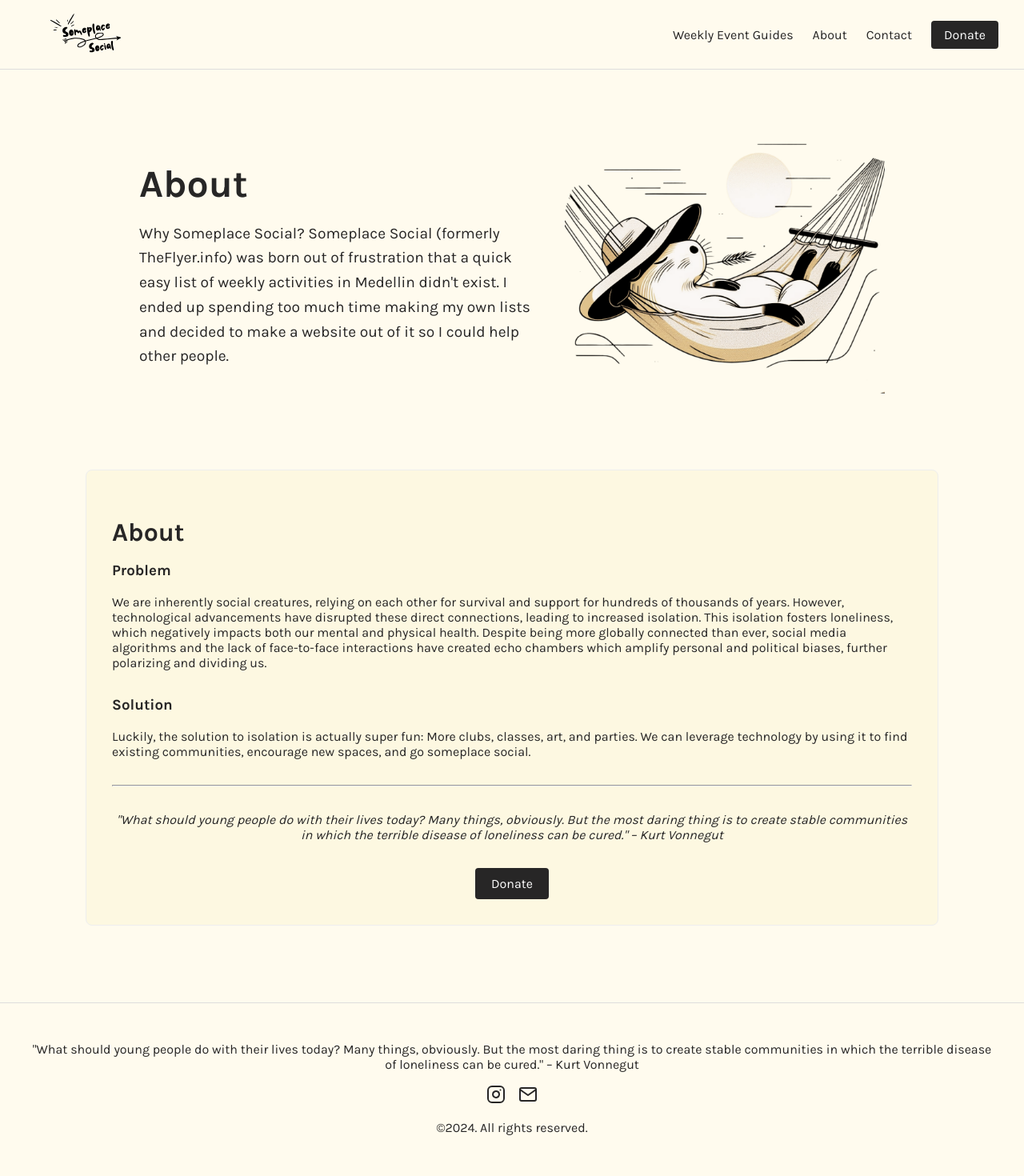
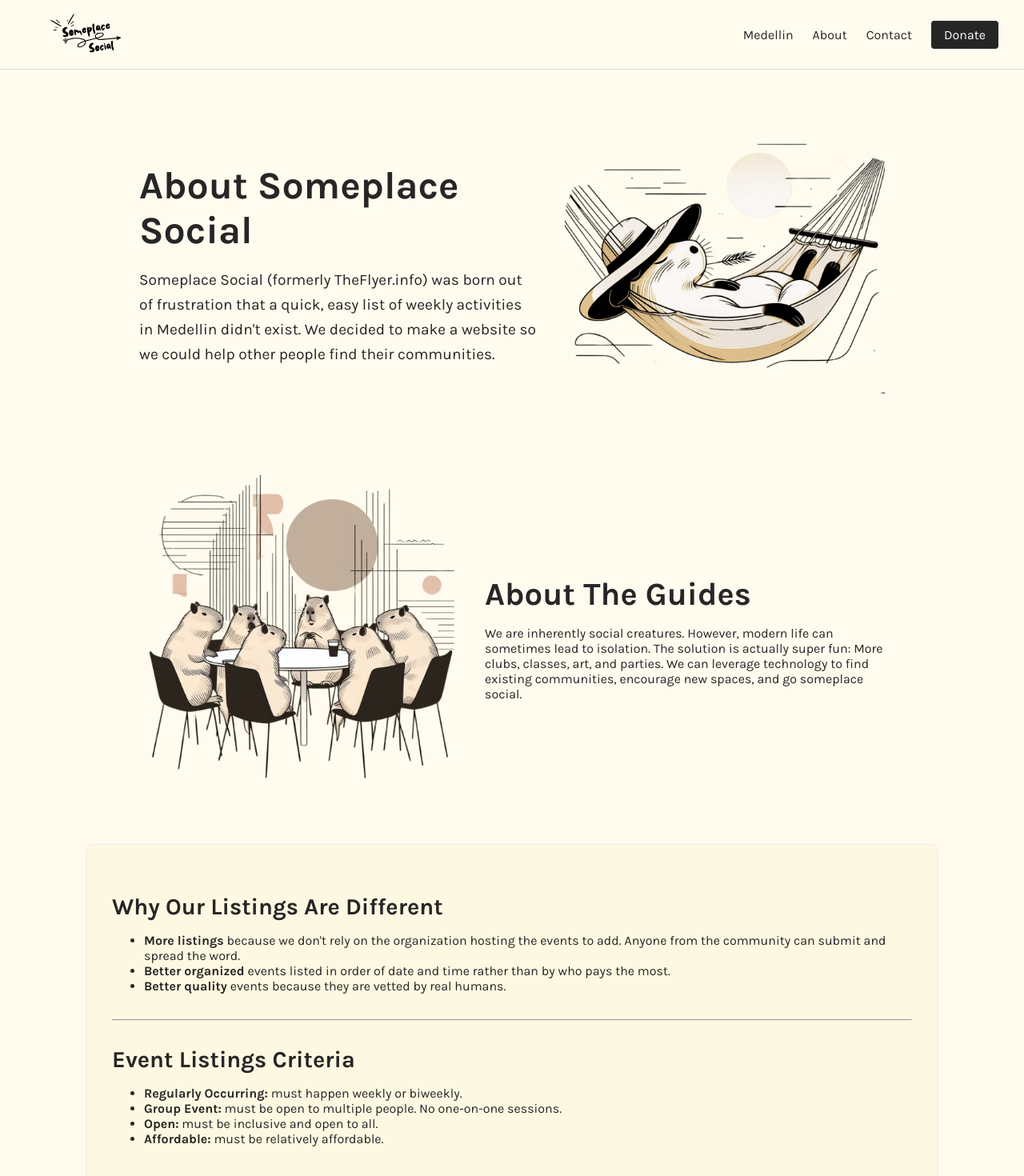
Before and after one commit to someplace-social/someplace_social, a Next.js app: page /about in a window 1280 px wide. Shown: the top 1470 px of the page at 80% size. Built offline with nearby package versions, Linux system fonts and the light colour scheme.

Commit message:
refactor: merge about and guides pages, and simplify header navigation

```diff
--- a/app/about/page.tsx
+++ b/app/about/page.tsx
@@ -4,11 +4,12 @@
 export default function AboutPage() {
   return (
     <main className={styles.page}>
+      {/* Section 1: About Someplace Social */}
       <section className={styles.heroSection}>
         <div className={styles.heroText}>
-          <h1 style={{ fontSize: '3em', marginBottom: '1rem' }}>About</h1>
+          <h1 style={{ fontSize: '3em', marginBottom: '1rem' }}>About Someplace Social</h1>
           <p style={{ fontSize: '1.2em', lineHeight: 1.6 }}>
-            Why Someplace Social? Someplace Social (formerly TheFlyer.info) was born out of frustration that a quick easy list of weekly activities in Medellin didn't exist. I ended up spending too much time making my own lists and decided to make a website out of it so I could help other people.
+            Someplace Social (formerly TheFlyer.info) was born out of frustration that a quick, easy list of weekly activities in Medellin didn't exist. We decided to make a website so we could help other people find their communities.
           </p>
         </div>
         <div className={styles.illustrationContainer}>
@@ -16,15 +17,34 @@
         </div>
       </section>
 
+      {/* Section 2: About The Guides */}
+      <section className={styles.heroSection} style={{flexDirection: 'row-reverse'}}>
+        <div className={styles.heroText}>
+          <h2 style={{ fontSize: '2.5em', marginBottom: '1rem' }}>About The Guides</h2>
+          <p>We are inherently social creatures. However, modern life can sometimes lead to isolation. The solution is actually super fun: More clubs, classes, art, and parties. We can leverage technology to find existing communities, encourage new spaces, and go someplace social.</p>
+        </div>
+        <div className={styles.illustrationContainer}>
+          <Image src="/images/hero-guides.png" alt="Illustration of capybaras sitting around a table" width={400} height={300} style={{ width: '100%', height: 'auto' }} />
+        </div>
+      </section>
+
+      {/* Section 3: Content Box with Details */}
       <section className={styles.contentBox}>
-        <h2 style={{ fontSize: '2em', marginBottom: '1rem' }}>About</h2>
-        <h3>Problem</h3>
-        <p>We are inherently social creatures, relying on each other for survival and support for hundreds of thousands of years. However, technological advancements have disrupted these direct connections, leading to increased isolation. This isolation fosters loneliness, which negatively impacts both our mental and physical health. Despite being more globally connected than ever, social media algorithms and the lack of face-to-face interactions have created echo chambers which amplify personal and political biases, further polarizing and dividing us.</p>
-        <h3 style={{marginTop: '2rem'}}>Solution</h3>
-        <p>Luckily, the solution to isolation is actually super fun: More clubs, classes, art, and parties. We can leverage technology by using it to find existing communities, encourage new spaces, and go someplace social.</p>
+        <h3 style={{ fontSize: '1.8em', marginBottom: '1rem' }}>Why Our Listings Are Different</h3>
+        <ul>
+          <li><strong>More listings</strong> because we don't rely on the organization hosting the events to add. Anyone from the community can submit and spread the word.</li>
+          <li><strong>Better organized</strong> events listed in order of date and time rather than by who pays the most.</li>
+          <li><strong>Better quality</strong> events because they are vetted by real humans.</li>
+        </ul>
         <hr style={{margin: '2rem 0'}} />
-        <p style={{textAlign: 'center', fontStyle: 'italic'}}>"What should young people do with their lives today? Many things, obviously. But the most daring thing is to create stable communities in which the terrible disease of loneliness can be cured." – Kurt Vonnegut</p>
-        <div style={{textAlign: 'center'}}>
+        <h3 style={{ fontSize: '1.8em', marginBottom: '1rem' }}>Event Listings Criteria</h3>
+        <ul>
+          <li><strong>Regularly Occurring:</strong> must happen weekly or biweekly.</li>
+          <li><strong>Group Event:</strong> must be open to multiple people. No one-on-one sessions.</li>
+          <li><strong>Open:</strong> must be inclusive and open to all.</li>
+          <li><strong>Affordable:</strong> must be relatively affordable.</li>
+        </ul>
+        <div style={{ textAlign: 'center', marginTop: '2rem' }}>
           <a href="https://buymeacoffee.com/someplacesocial" target="_blank" rel="noopener noreferrer" className={styles.button}>
             Donate
           </a>
--- a/app/components/Header.tsx
+++ b/app/components/Header.tsx
@@ -1,13 +1,10 @@
 "use client";
 
-import { useState } from 'react';
 import Link from 'next/link';
 import Image from 'next/image';
 import styles from './Header.module.css';
 
 export default function Header() {
-  const [isDropdownOpen, setIsDropdownOpen] = useState(false);
-
   return (
     <header className={styles.header}>
       <div>
@@ -22,22 +19,7 @@
         </Link>
       </div>
       <nav className={styles.nav}>
-        <div
-          className={styles.navItem}
-          onMouseEnter={() => setIsDropdownOpen(true)}
-          onMouseLeave={() => setIsDropdownOpen(false)}
-        >
-          <Link href="/weekly-event-guides" className={styles.navLink}>
-            Weekly Event Guides
-          </Link>
-          {isDropdownOpen && (
-            <div className={styles.dropdownMenu}>
-              <Link href="/medellin" className={styles.dropdownLink}>
-                Medellin
-              </Link>
-            </div>
-          )}
-        </div>
+        <Link href="/medellin" className={styles.navLink}>Medellin</Link>
         <Link href="/about" className={styles.navLink}>About</Link>
         <Link href="/contact" className={styles.navLink}>Contact</Link>
         <a href="https://buymeacoffee.com/someplacesocial" target="_blank" rel="noopener noreferrer" className={styles.donateButton}>
```
Also changed, not shown: app/weekly-event-guides/page.tsx (deleted, +0 -44 lines).
